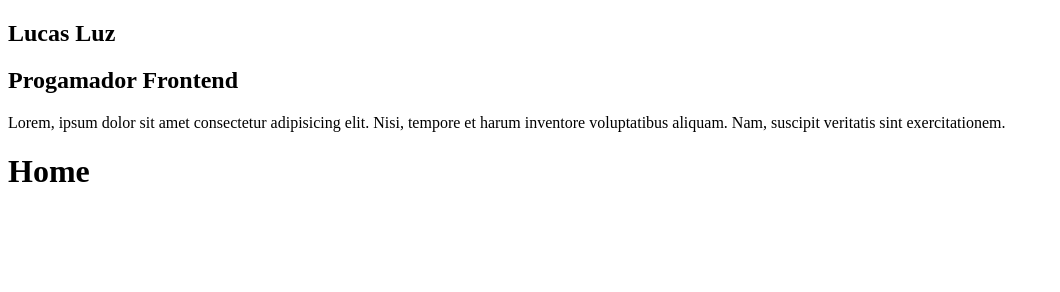
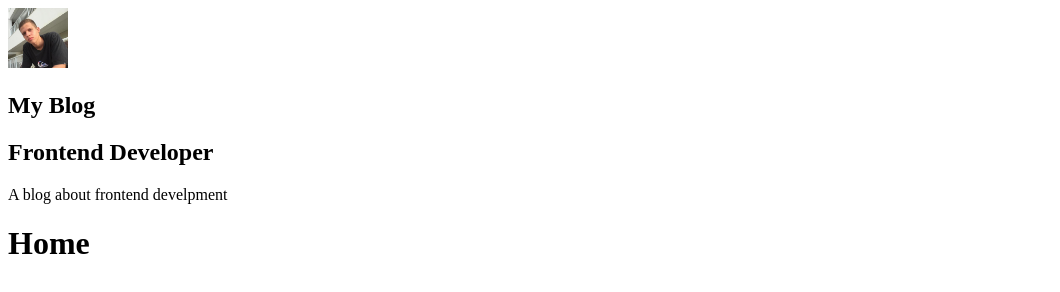
Before and after one commit to lucaslsneves/my-blog, a Gatsby site: page / in a window 1280 px wide. Shown: the whole page, without its empty margins (0-1060 px from the left). Built offline with nearby package versions, Linux system fonts and the light colour scheme; Gatsby itself is replaced by a stand-in of ours.

Commit message:
Add avatar component

```diff
--- a/gatsby-config.js
+++ b/gatsby-config.js
@@ -1,6 +1,7 @@
 module.exports = {
   siteMetadata: {
     title: `My Blog`,
+    position: `Frontend Developer`,
     description: `A blog about frontend develpment`,
     author: `@lucasluz`,
   },
--- /dev/null
+++ b/src/components/Avatar/index.js
@@ -0,0 +1,23 @@
+import React from 'react';
+import { useStaticQuery, graphql } from 'gatsby';
+import Img from 'gatsby-image';
+
+import { Container } from './styles';
+
+export default function Avatar() {
+  const { avatarImage } = useStaticQuery(
+    graphql`
+      query {
+        avatarImage: file(relativePath: { eq: "profile-photo.jpeg" }) {
+          childImageSharp {
+            fixed(width: 60, height: 60) {
+              ...GatsbyImageSharpFixed
+            }
+          }
+        }
+      }
+    `
+  );
+
+  return <Img fixed={avatarImage.childImageSharp.fixed} />;
+}
--- /dev/null
+++ b/src/components/Avatar/styles.js
@@ -0,0 +1,3 @@
+import styled from 'styled-components';
+
+export const Container = styled.div``;
--- a/src/components/Profile/index.js
+++ b/src/components/Profile/index.js
@@ -1,17 +1,31 @@
 import React from 'react';
-
+import { useStaticQuery, graphql } from 'gatsby';
 import { Container } from './styles';
 
+import Avatar from '../Avatar';
+
 export default function Profile() {
+  const {
+    site: {
+      siteMetadata: { title, position, description },
+    },
+  } = useStaticQuery(graphql`
+    query MySiteMetaData {
+      site {
+        siteMetadata {
+          title
+          description
+          position
+        }
+      }
+    }
+  `);
   return (
     <Container>
-      <h1>Lucas Luz</h1>
-      <h2>Progamador Frontend</h2>
-      <p>
-        Lorem, ipsum dolor sit amet consectetur adipisicing elit. Nisi, tempore
-        et harum inventore voluptatibus aliquam. Nam, suscipit veritatis sint
-        exercitationem.
-      </p>
+      <Avatar />
+      <h1>{title}</h1>
+      <h2>{position}</h2>
+      <p>{description}</p>
     </Container>
   );
 }
```
Also changed, not shown: src/images/profile-photo.jpeg (added).
